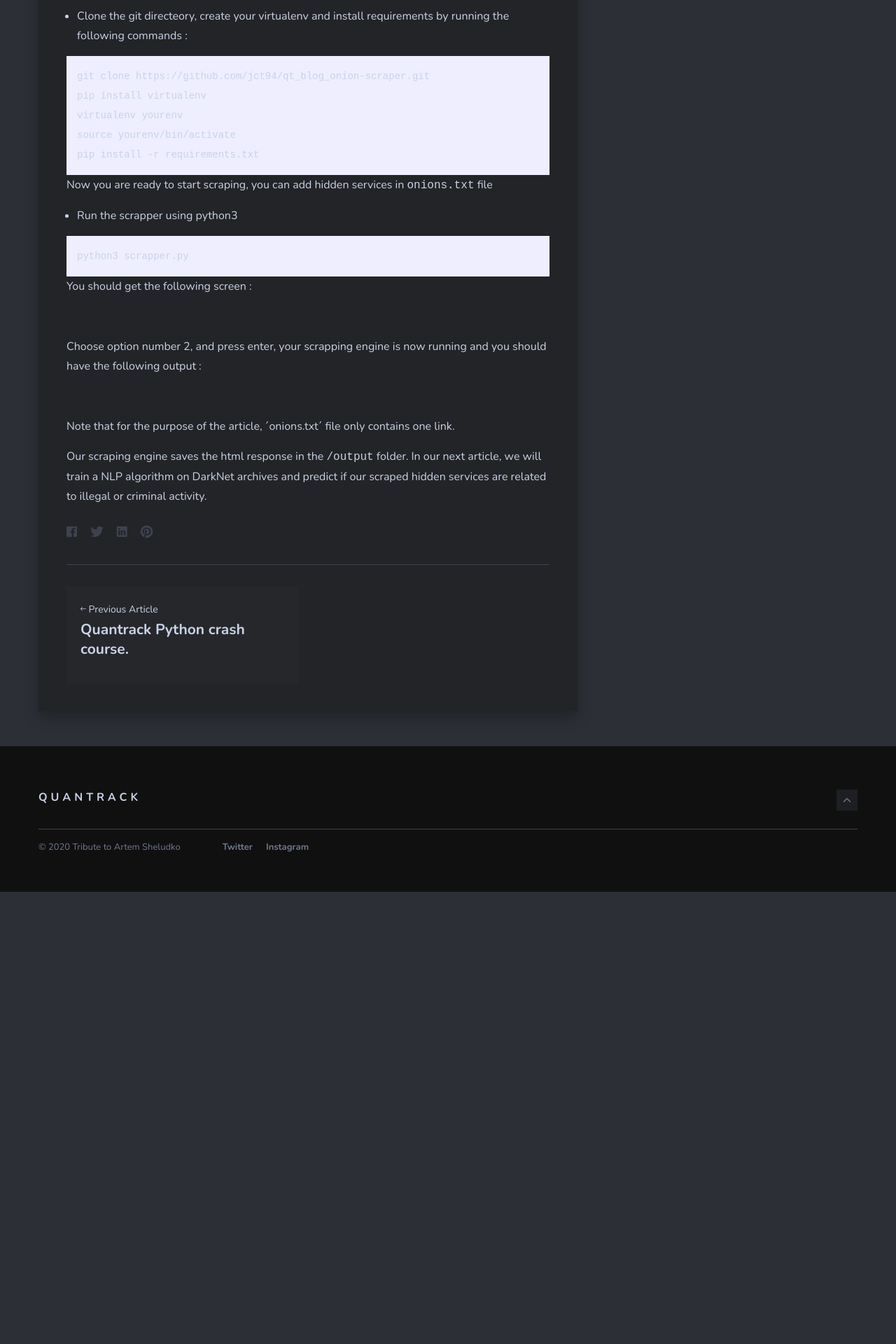
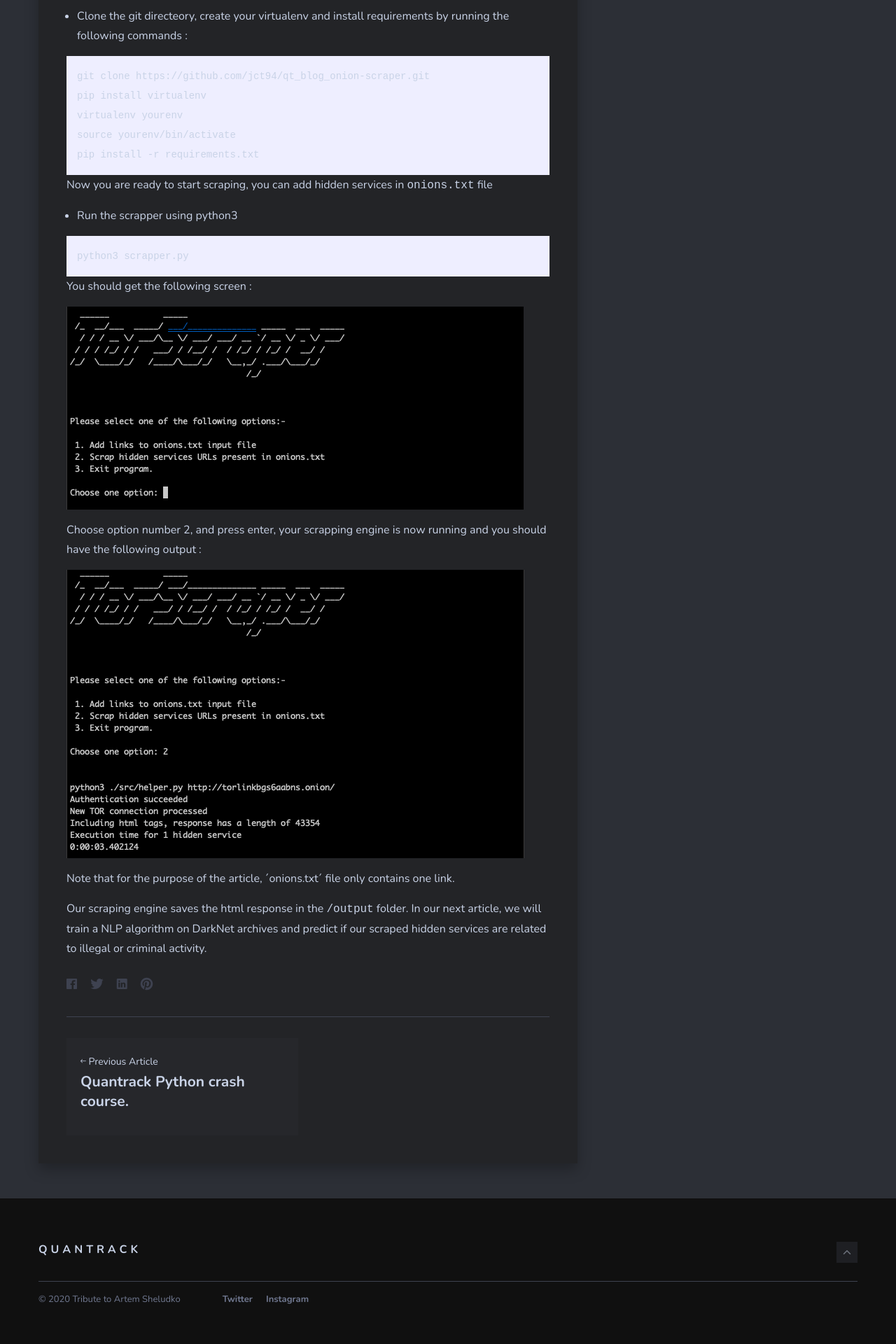
Before and after one commit to quantrack-lab/blog, a Jekyll site: the page built from _posts/2020-08-20-dl-datagathering.md, in a window 1280 px wide. Shown: the part 2764-4684 px from the top of the page at 70% size. Built offline with Jekyll 4.4.1, drawn with Linux system fonts in a browser that asks for light colours; nearby versions of some CDN libraries; comment, search, counter and statistics services are not loaded; before the commit the page ends 4038 px from its top, so only the background shows below that.

Commit message:
Update 2020-08-20-dl-datagathering.md

```diff
--- a/_posts/2020-08-20-dl-datagathering.md
+++ b/_posts/2020-08-20-dl-datagathering.md
@@ -87,11 +87,11 @@ python3 scrapper.py
 
 You should get the following screen :
 
-![](screen1.png)
+![](/img/screen1.png)
 
 Choose option number 2, and press enter, your scrapping engine is now running and you should have the following output :
 
-![](screen2.png)
+![](/img/screen2.png)
 
 Note that for the purpose of the article, ´onions.txt´ file only contains one link.
 
```
